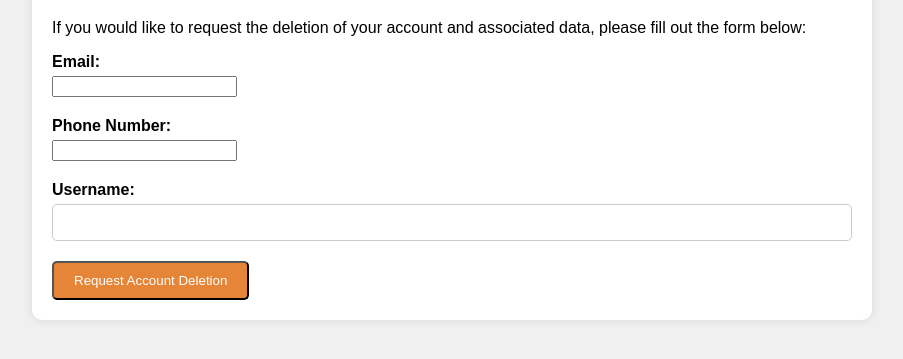
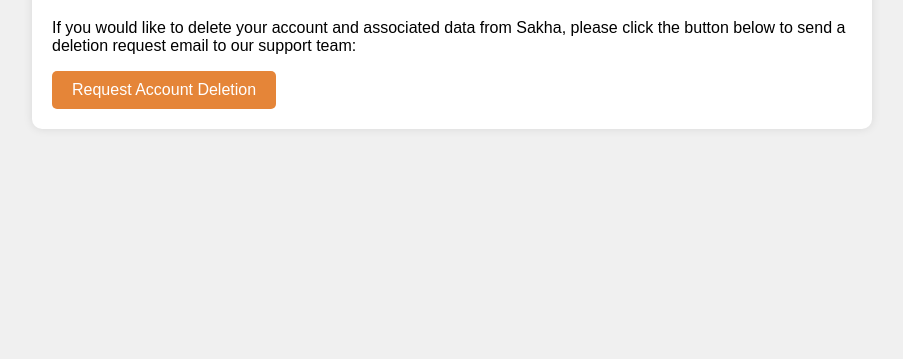
Before and after one commit to Sakha-chat/NewUpdatedHomePage, a plain HTML site: page deleteaccount.html in a window 1280 px wide. Shown: the part 101-460 px from the top of the page, without its empty margins (188-1091 px from the left). Drawn offline with Linux system fonts and the light colour scheme.

Commit message:
Update deleteaccount.html

```diff
--- a/deleteaccount.html
+++ b/deleteaccount.html
@@ -19,21 +19,6 @@
     box-shadow: 0px 0px 10px rgba(0, 0, 0, 0.1);
     border-radius: 10px;
   }
-  .form-group {
-    margin-bottom: 20px;
-  }
-  .form-group label {
-    display: block;
-    margin-bottom: 5px;
-    font-weight: bold;
-  }
-  .form-group input[type="text"] {
-    width: 100%;
-    padding: 10px;
-    border-radius: 5px;
-    border: 1px solid #ccc;
-    box-sizing: border-box;
-  }
   .btn {
     display: inline-block;
     background-color: #E58538;
@@ -51,22 +36,8 @@
 
 <div class="container">
   <h1>Delete Account Request</h1>
-  <p>If you would like to request the deletion of your account and associated data, please fill out the form below:</p>
-  <form action="mailto:sakhachat9@gmail.com" method="post" enctype="text/plain">
-    <div class="form-group">
-      <label for="email">Email:</label>
-      <input type="email" id="email" name="email" required>
-    </div>
-    <div class="form-group">
-      <label for="phone">Phone Number:</label>
-      <input type="tel" id="phone" name="phone" required>
-    </div>
-    <div class="form-group">
-      <label for="username">Username:</label>
-      <input type="text" id="username" name="username" required>
-    </div>
-    <button type="submit" class="btn">Request Account Deletion</button>
-  </form>
+  <p>If you would like to delete your account and associated data from Sakha, please click the button below to send a deletion request email to our support team:</p>
+  <a href="mailto:sakhachat9@gmail.com?subject=Delete Account Request&body=Dear Sakha Support Team,%0D%0A%0D%0AI would like to request the deletion of my account and associated data from Sakha. Below are my details:%0D%0A%0D%0AEmail: [Your Email]%0D%0APhone Number: [Your Phone Number]%0D%0AUsername: [Your Username]%0D%0A%0D%0APlease confirm the deletion of my account within 30 days. Thank you.%0D%0A%0D%0ARegards,%0D%0A[Your Name]" class="btn">Request Account Deletion</a>
 </div>
 
 </body>
```
